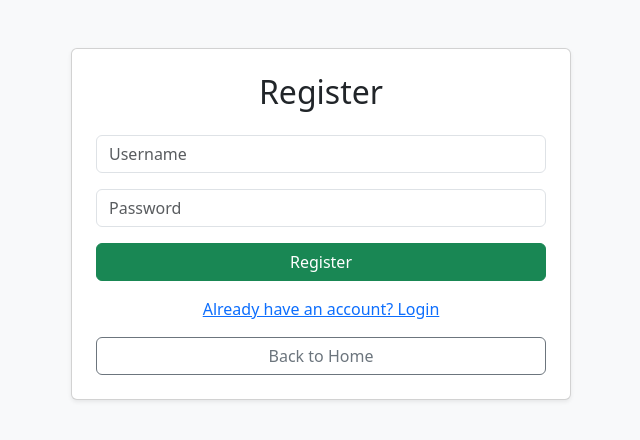
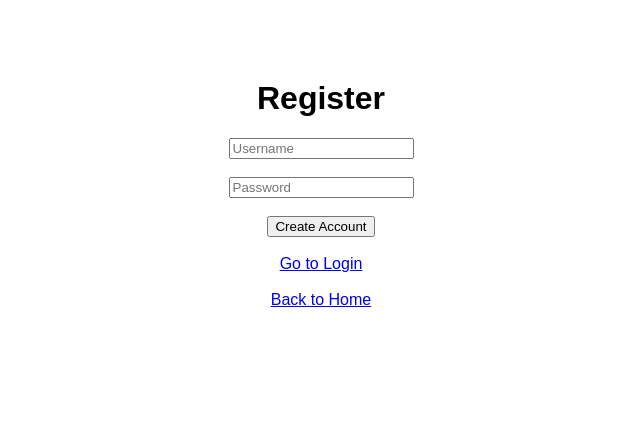
Before and after one commit to eat29-ops/schooltask_tracker, a Flask app: page /register in a window 1280 px wide. Shown: the top 440 px of the page, without its empty margins (319-959 px from the left). Run offline with Flask 3, Linux system fonts and the light colour scheme.

Commit message:
Refactor register.html for improved layout
Updated the register page layout and styling.

```diff
--- a/templates/register.html
+++ b/templates/register.html
@@ -1,58 +1,30 @@
 <!DOCTYPE html>
-<html lang="en">
+<html>
 <head>
-    <meta charset="UTF-8">
-    <meta name="viewport" content="width=device-width, initial-scale=1.0">
     <title>Register</title>
-
-    <link href="https://cdn.jsdelivr.net/npm/bootstrap@5.3.3/dist/css/bootstrap.min.css" rel="stylesheet">
 </head>
 
-<body class="bg-light">
+<body style="text-align:center; margin-top:80px; font-family:Arial;">
 
-<div class="container mt-5">
+    <h1>Register</h1>
 
-    <div class="card p-4 shadow-sm mx-auto" style="max-width:500px;">
+    <form method="POST" action="/register">
+        <input type="text" name="username" placeholder="Username" required>
+        <br><br>
 
-        <h2 class="text-center mb-4">Register</h2>
+        <input type="password" name="password" placeholder="Password" required>
+        <br><br>
 
-        <form action="/register" method="POST">
+        <button type="submit">Create Account</button>
+    </form>
 
-            <input
-                type="text"
-                name="username"
-                class="form-control mb-3"
-                placeholder="Username"
-                required
-            >
+    <br>
 
-            <input
-                type="password"
-                name="password"
-                class="form-control mb-3"
-                placeholder="Password"
-                required
-            >
+    <a href="/login">Go to Login</a>
+    <br><br>
 
-            <button class="btn btn-success w-100">
-                Register
-            </button>
-
-        </form>
-
-        <div class="text-center mt-3">
-            <a href="/login">Already have an account? Login</a>
-        </div>
-
-        <div class="text-center mt-3">
-            <a href="/" class="btn btn-outline-secondary w-100">
-                Back to Home
-            </a>
-        </div>
-
-    </div>
-
-</div>
+    <!-- HOME BUTTON (FIXED) -->
+    <a href="/">Back to Home</a>
 
 </body>
 </html>
```
